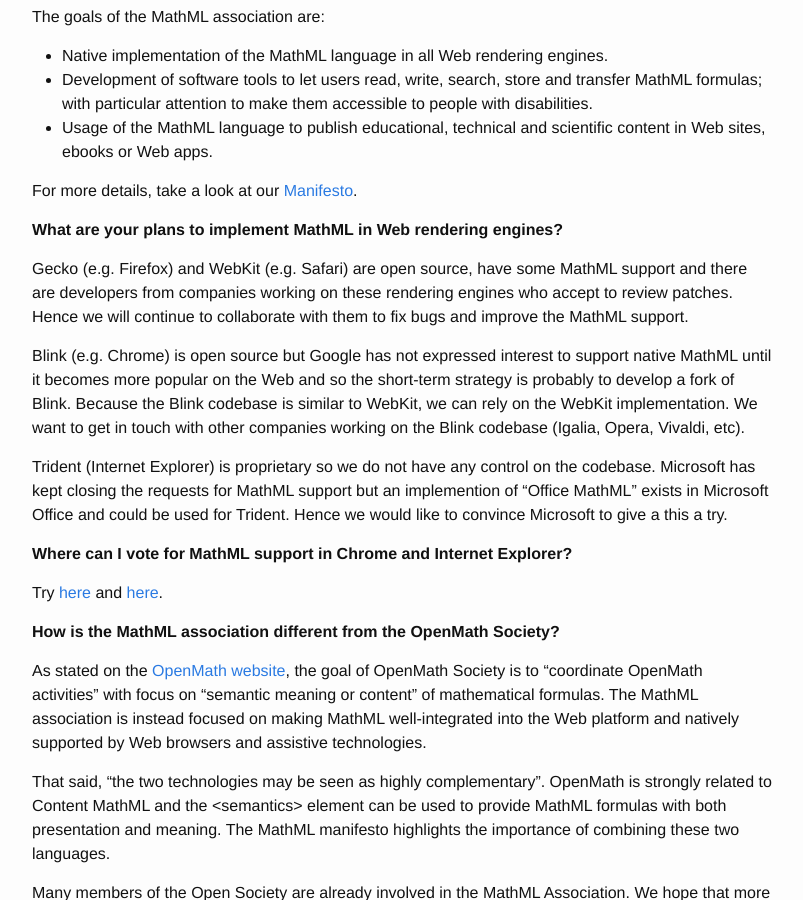
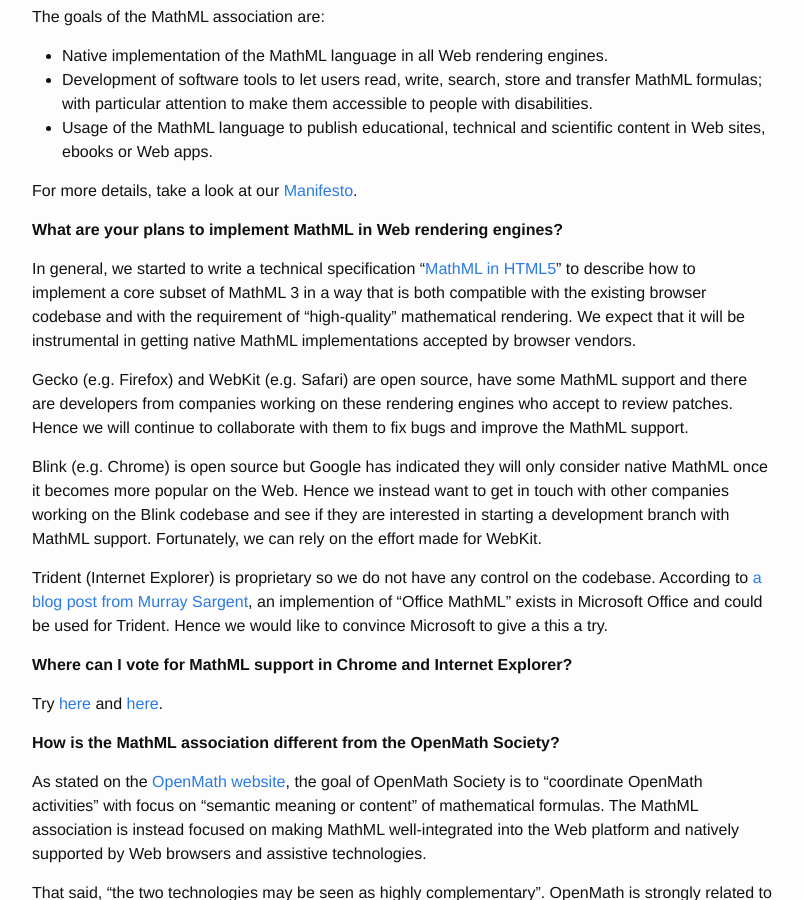
Before and after one commit to MathML/website, a Jekyll site: the page built from faq.md, in a window 1280 px wide and 900 px high, scrolled down 478 px. Shown: the whole window, without its empty margins (238-1041 px from the left). Built offline with Jekyll 4.4.1, drawn with Linux system fonts in a browser that asks for light colours.

Commit message:
FAQ: Reorganize the question about the plans for native MathML and mention the "MathML in HTML5" draft.

```diff
--- a/faq.md
+++ b/faq.md
@@ -18,23 +18,28 @@
 
 **What are your plans to implement MathML in Web rendering engines?**
 
+In general, we started to write a technical specification
+"[MathML in HTML5](http://www.mathml-association.org/MathMLinHTML5/)" to
+describe how to implement a core subset of MathML 3 in a way that is both
+compatible with the existing browser codebase and with the requirement of
+"high-quality" mathematical rendering. We expect that it will be instrumental
+in getting native MathML implementations accepted by browser vendors.
+
 Gecko (e.g. Firefox) and WebKit (e.g. Safari) are open source, have some MathML
 support and there are developers from companies working on these rendering
 engines who accept to review patches. Hence we will continue to collaborate
 with them to fix bugs and improve the MathML support.
 
-Blink (e.g. Chrome) is open source but Google has not expressed interest
-to support native MathML until it becomes more popular on the Web and so the
-short-term strategy is probably to develop a fork of Blink. Because the Blink
-codebase is similar to WebKit, we can rely on the WebKit implementation. We
-want to get in touch with other companies working on the Blink codebase
-(Igalia, Opera, Vivaldi, etc).
+Blink (e.g. Chrome) is open source but Google has indicated they will only
+consider native MathML once it becomes more popular on the Web. Hence we instead
+want to get in touch with other companies working on the Blink codebase and see
+if they are interested in starting a development branch with MathML support.
+Fortunately, we can rely on the effort made for WebKit.
 
 Trident (Internet Explorer) is proprietary so we do not have any control on
-the codebase. Microsoft has kept closing the requests for MathML support but
-an implemention of "Office MathML" exists in Microsoft Office and could be
-used for Trident. Hence we would like to convince Microsoft to give a this a
-try.
+the codebase. According to [a blog post from Murray Sargent](http://blogs.msdn.com/b/murrays/archive/2014/04/27/opentype-math-tables.aspx), an implemention
+of "Office MathML" exists in Microsoft Office and could be used for Trident.
+Hence we would like to convince Microsoft to give a this a try.
 
 **Where can I vote for MathML support in Chrome and Internet Explorer?**
 
```
